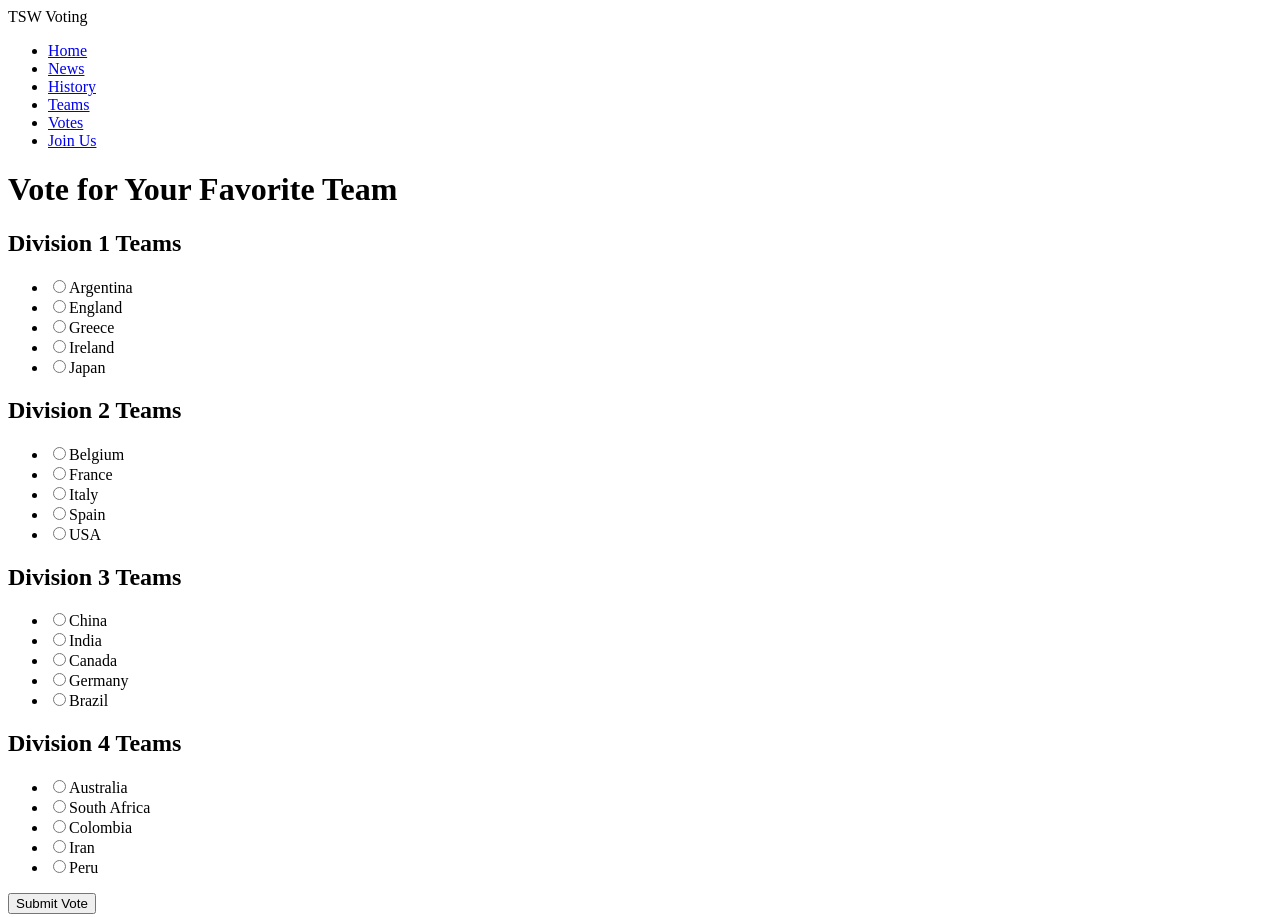
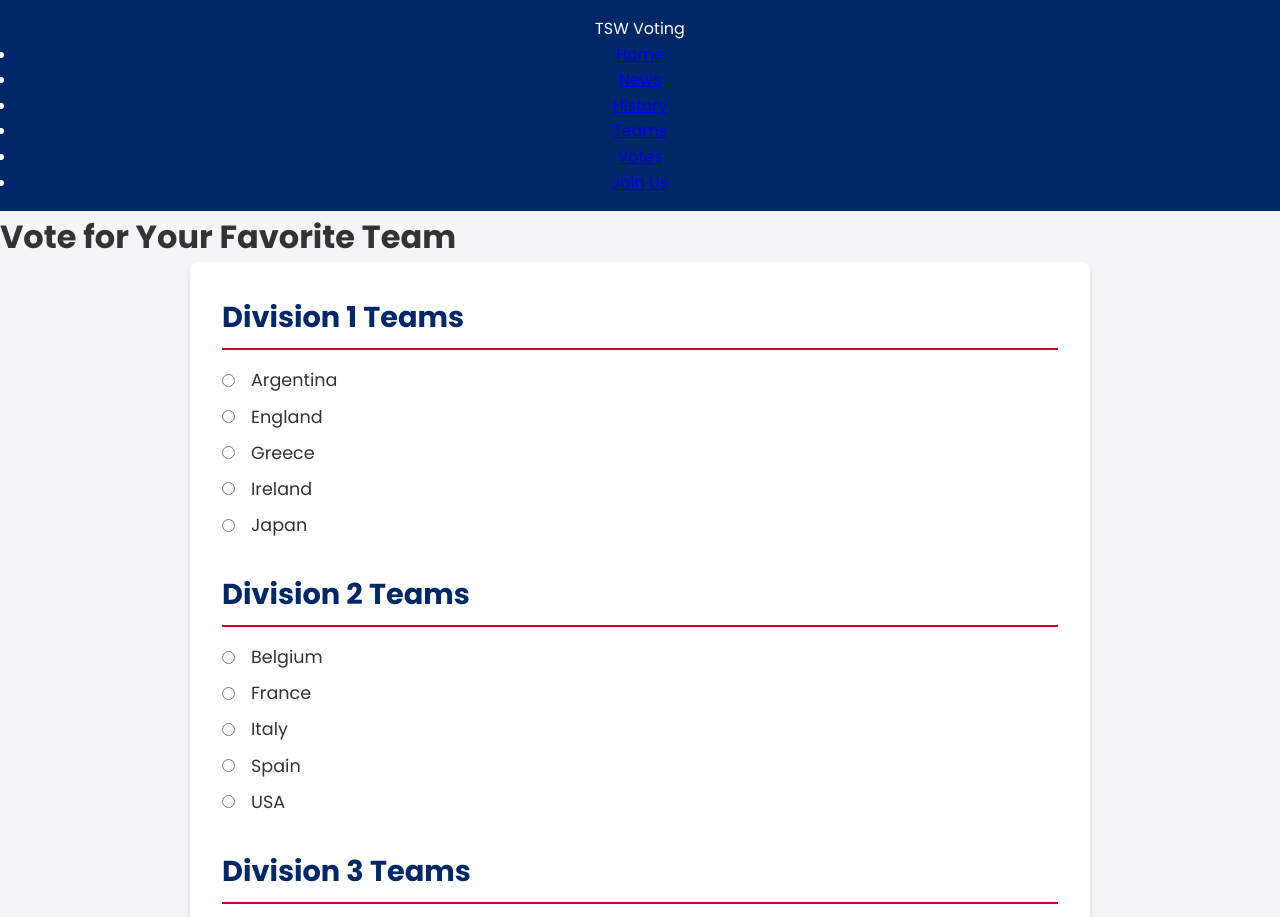
Before and after one commit to Artgash/TSW, a plain HTML site: page TSW/vote.html in a window 1280 px wide. Shown: the top 917 px of the page. Drawn offline with Linux system fonts and the light colour scheme.

Commit message:
Update vote.html

```diff
--- a/TSW/vote.html
+++ b/TSW/vote.html
@@ -5,7 +5,7 @@
     <meta name="viewport" content="width=device-width, initial-scale=1.0">
     <title>TSW Voting</title>
     <link href="https://fonts.googleapis.com/css2?family=Poppins:wght@300;400;700&display=swap" rel="stylesheet">
-    <link rel="stylesheet" href="style.css">
+    <link rel="stylesheet" href="vote.css">
 </head>
 <body>
     <!-- Navbar -->
```
